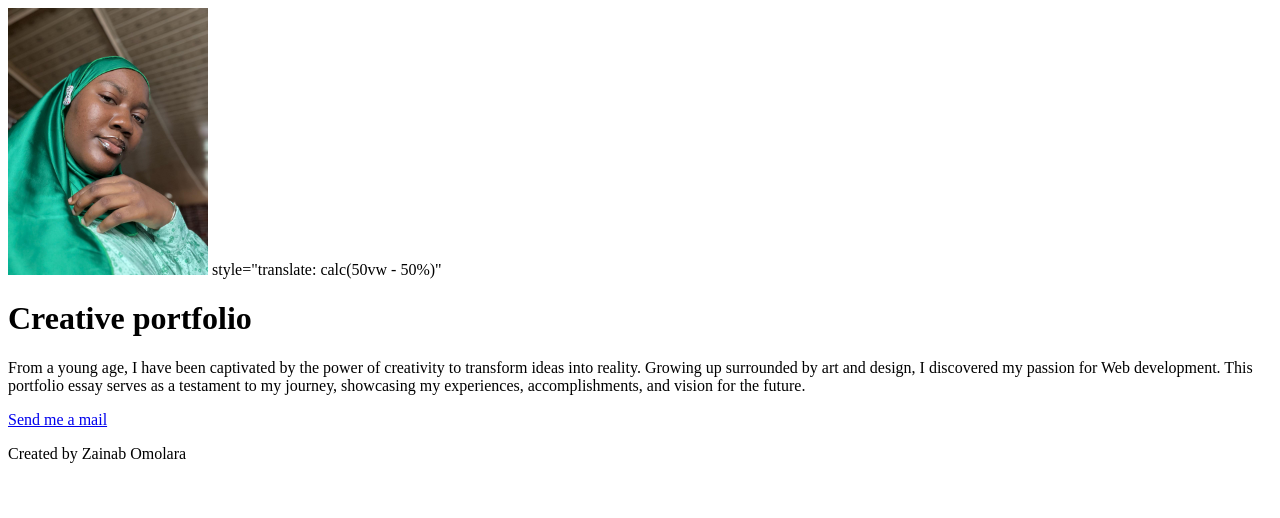
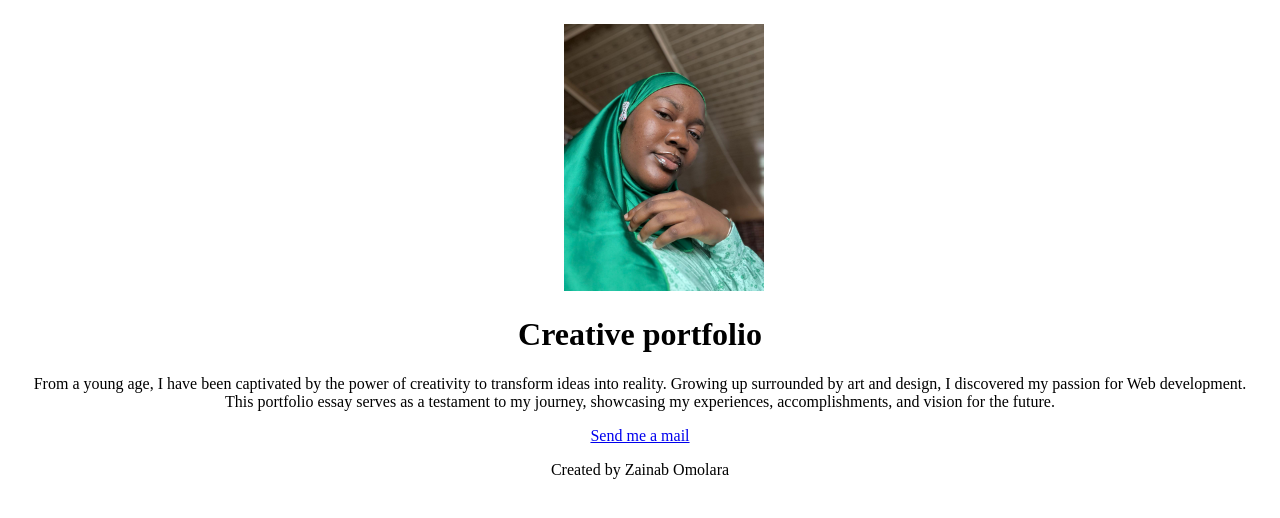
Before and after one commit to Zainab-dev11/Person-Portfolio, a plain HTML site: page index.html in a window 1280 px wide. Drawn offline with Linux system fonts and the light colour scheme.

Commit message:
Added paddings and 16px

```diff
--- a/index.html
+++ b/index.html
@@ -5,12 +5,12 @@
     <meta name="viewport" content="width=device-width, initial-scale=1.0">
     <title>Document</title>
 </head>
-<body>
-    <img src="./personal portfolio.jpg" alt="This is a person image" width="200px"/>
-    style="translate: calc(50vw - 50%)"
-    <h1>Creative portfolio</h1>
-    <p>From a young age, I have been captivated by the power of creativity to transform ideas into reality. Growing up surrounded by art and design, I discovered my passion for Web development. This portfolio essay serves as a testament to my journey, showcasing my experiences, accomplishments, and vision for the future.</p>
-    <a href="mailto:">Send me a mail</a>
-    <p>Created by Zainab Omolara</p>
+<body style="padding: 16px">
+    <img src="./personal portfolio.jpg" alt="This is a person image" width="200px" style="translate: calc(50vw - 50%)"/>
+
+    <h1 style="text-align: center;">Creative portfolio</h1>
+    <p style="text-align: center;">From a young age, I have been captivated by the power of creativity to transform ideas into reality. Growing up surrounded by art and design, I discovered my passion for Web development. This portfolio essay serves as a testament to my journey, showcasing my experiences, accomplishments, and vision for the future.</p>
+    <div style="text-align: center;"> <a href="mailto:">Send me a mail</a> </div>
+    <p style="text-align: center;">Created by Zainab Omolara</p>
 </body>
 </html>
```
